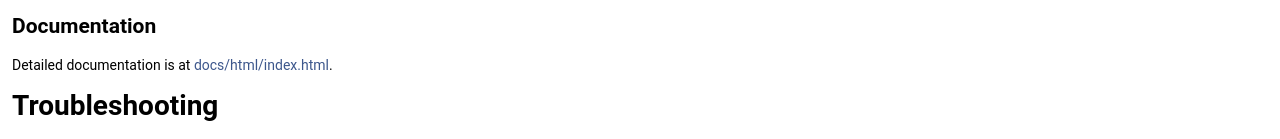
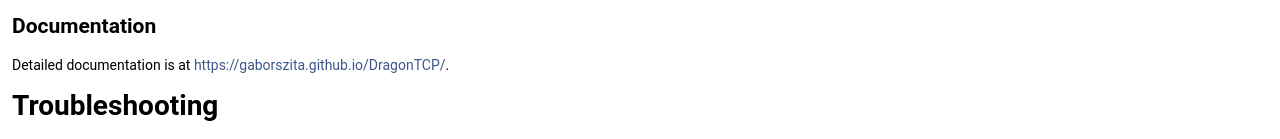
Before and after one commit to gaborszita/DragonTCP, a plain HTML site: page docs/html/index.html in a window 1280 px wide. Shown: the part 1252-1391 px from the top of the page. Drawn offline with Linux system fonts and the light colour scheme.

Commit message:
Change documentation link.

```diff
--- a/docs/html/index.html
+++ b/docs/html/index.html
@@ -109,7 +109,7 @@ Writing your own program</h2>
 <p><code>g++ -std=c++11 -o mainclient mainclient.cpp -lDragonTCP -lpthread</code></p>
 <h2><a class="anchor" id="autotoc_md7"></a>
 Documentation</h2>
-<p>Detailed documentation is at <a href="https://github.com/gaborszita/DragonTCP/docs/html/index.html">docs/html/index.html</a>.</p>
+<p>Detailed documentation is at <a href="https://gaborszita.github.io/DragonTCP/">https://gaborszita.github.io/DragonTCP/</a>.</p>
 <h1><a class="anchor" id="autotoc_md8"></a>
 Troubleshooting</h1>
 <ul>
```
Also changed, not shown: 1 other file.
